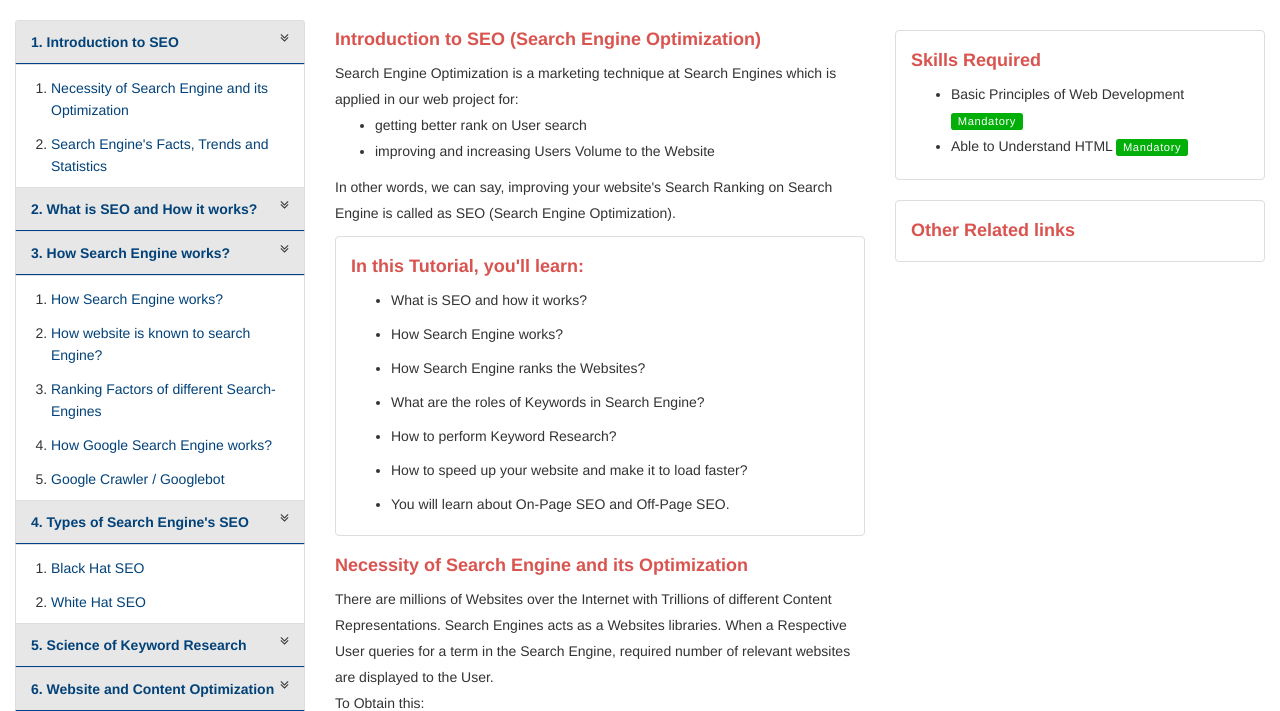
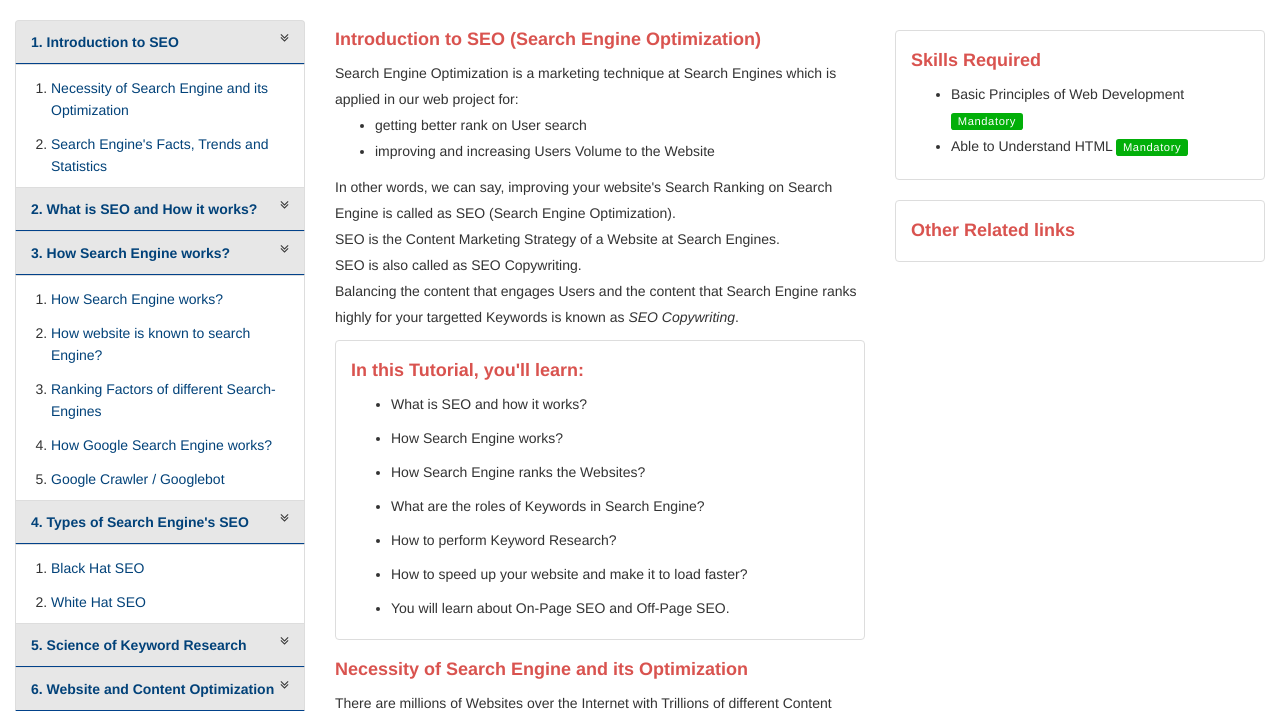
Before and after one commit to AnUniversalPowerServing/ws, a PHP site: page /ws/tutorial/seo/introduction-to-seo in a window 1280 px wide. Shown: the part 86-797 px from the top of the page. Run offline with PHP 8.4, Linux system fonts and the light colour scheme.

Commit message:
Updated Pages

```diff
--- a/pages/templates/tutorials/javascript/06-how-web-browser-and-web-servers-works.php
+++ b/pages/templates/tutorials/javascript/06-how-web-browser-and-web-servers-works.php
@@ -103,7 +103,7 @@
     </table>
    </div>
    <div class="list-group mtop15p">
-    <div class="list-group-item bg-lgtGrey">
+    <div class="list-group-item">
       <b>Note</b><br/>
       When you are using http protocol, the default port is 80. You can mention Origin as
       <code>http://localhost</code> instead of <code>http://localhost:80</code>.<br/>
--- a/pages/templates/tutorials/seo/01-introduction-to-seo.php
+++ b/pages/templates/tutorials/seo/01-introduction-to-seo.php
@@ -19,7 +19,11 @@ $(document).ready(function(){
   </div>
   <div>
       In other words, we can say, improving your website's Search Ranking on Search Engine
-      is called as SEO (Search Engine Optimization).
+      is called as SEO (Search Engine Optimization).<br/>
+      SEO is the Content Marketing Strategy of a Website at Search Engines.<br/>
+      SEO is also called as SEO Copywriting.<br/>
+      Balancing the content that engages Users and the content that Search Engine ranks highly for your
+      targetted Keywords is known as <i>SEO Copywriting</i>.
   </div>
 
   <div class="list-group">
```
